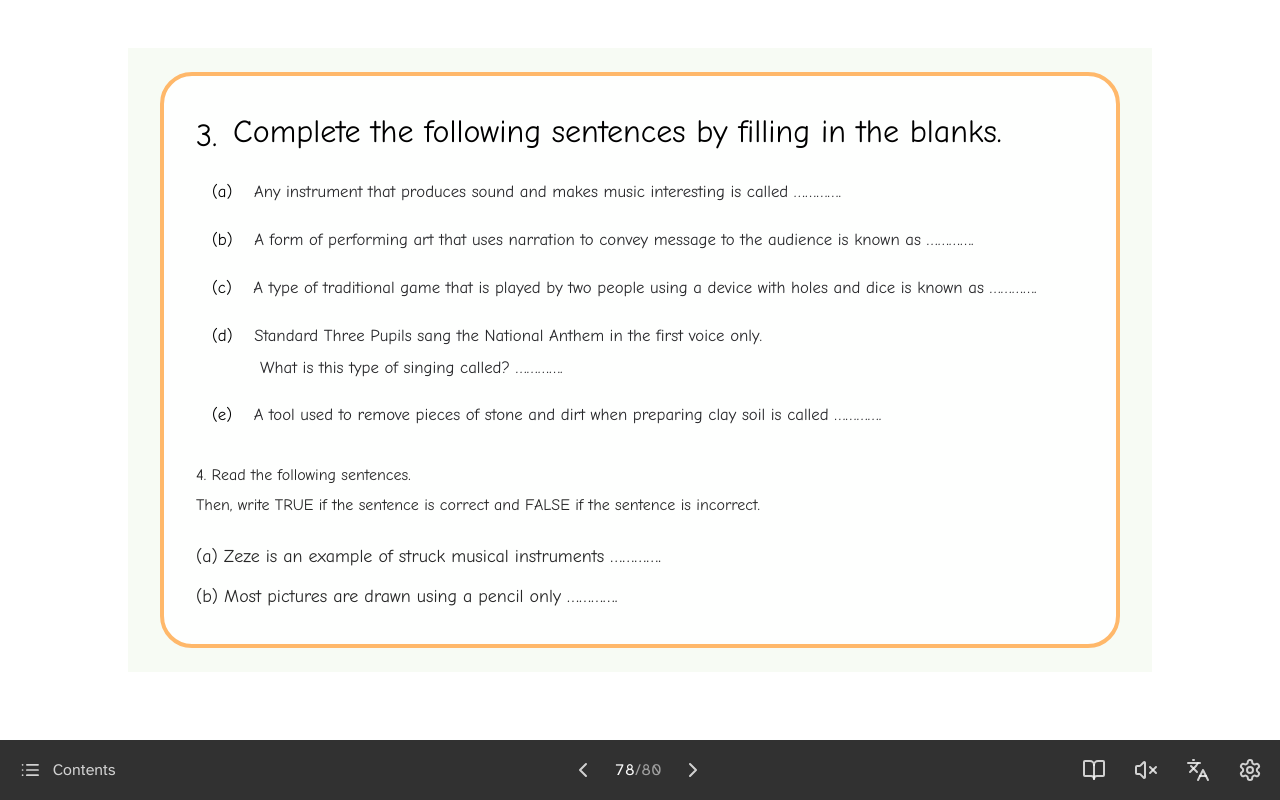
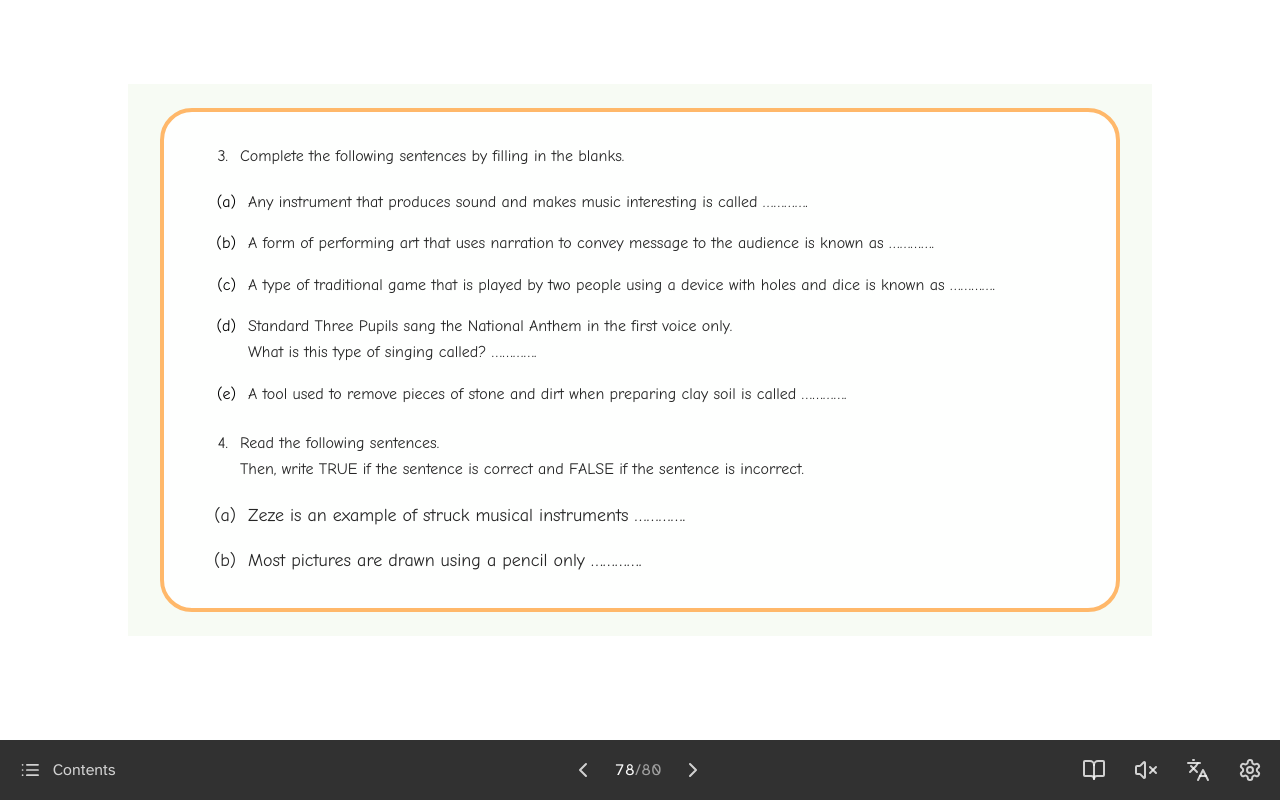
Before and after one commit to Joleen-Aweda/arts_sports, a plain HTML site: page pg078_sec001.html in a window 1280 px wide. Drawn offline with Linux system fonts and the light colour scheme.

Commit message:
Fix final exercise layouts and activity icon

```diff
--- a/pg078_sec001.html
+++ b/pg078_sec001.html
@@ -18,75 +18,71 @@
       <div class="container mx-auto max-w-5xl bg-[#f7fbf4] px-8 max-lg:px-6 max-sm:px-4 py-6 max-sm:py-4 " id="content">
   <div class="mx-auto w-full rounded-[2rem] border-4 border-orange-300 bg-white/90 px-8 py-8 max-lg:px-6 max-lg:py-6 max-sm:px-4 max-sm:py-5">
   <section data-section-type="text_only" data-section-id="pg078_sec001" class="w-full">
-    <div class="mb-4 flex items-start gap-4 max-sm:gap-3">
-      <div class="w-auto shrink-0 pt-1 text-[2rem] font-normal text-black max-lg:text-[1.7rem] max-sm:text-[1.15rem]">
-        <span data-id="pg078_n0002" class="text-black">3.</span>
-      </div>
-      <div class="pt-1 text-left text-[2rem] font-normal leading-tight text-black max-lg:text-[1.7rem] max-sm:text-[1.15rem] max-sm:leading-snug" data-id="pg078_n0003">Complete the following sentences by filling in the blanks.</div>
+    <div class="mb-5 grid items-start gap-3 text-[1.125rem] font-normal leading-[1.6] text-neutral-800" style="grid-template-columns:2rem minmax(0,1fr);">
+      <span data-id="pg078_n0002" class="text-right tabular-nums">3.</span>
+      <span data-id="pg078_n0003">Complete the following sentences by filling in the blanks.</span>
     </div>
 
-    <div class="space-y-4 pl-4 text-left text-[1.05rem] leading-[1.9] text-zinc-800 max-lg:text-[1rem] max-sm:pl-0 max-sm:text-[0.98rem] max-sm:leading-[1.75]">
+    <div class="space-y-4 text-left text-[1.125rem] font-normal leading-[1.6] text-neutral-800">
       <div>
-        <div class="fitb-sentence">
-          <span class="mr-4 inline-block align-top font-medium text-black" data-id="pg078_n0006">(a)</span>
+        <div class="fitb-sentence grid items-start gap-3" style="grid-template-columns:2.5rem minmax(0,1fr);">
+          <span class="text-right font-normal text-black" data-id="pg078_n0006">(a)</span>
           <span data-id="pg078_n0007">Any instrument that produces sound and makes music interesting is called ………….</span>
         </div>
       </div>
 
       <div>
-        <div class="fitb-sentence">
-          <span class="mr-4 inline-block align-top font-medium text-black" data-id="pg078_n0009">(b)</span>
+        <div class="fitb-sentence grid items-start gap-3" style="grid-template-columns:2.5rem minmax(0,1fr);">
+          <span class="text-right font-normal text-black" data-id="pg078_n0009">(b)</span>
           <span data-id="pg078_n0010">A form of performing art that uses narration to convey message to the audience is known as ………….</span>
         </div>
       </div>
 
       <div>
-        <div class="fitb-sentence">
-          <span class="mr-4 inline-block align-top font-medium text-black" data-id="pg078_n0012">(c)</span>
+        <div class="fitb-sentence grid items-start gap-3" style="grid-template-columns:2.5rem minmax(0,1fr);">
+          <span class="text-right font-normal text-black" data-id="pg078_n0012">(c)</span>
           <span data-id="pg078_n0013">A type of traditional game that is played by two people using a device with holes and dice is known as ………….</span>
         </div>
       </div>
 
       <div>
-        <div>
-          <span class="mr-4 inline-block align-top font-medium text-black" data-id="pg078_n0015">(d)</span>
+        <div class="grid items-start gap-3" style="grid-template-columns:2.5rem minmax(0,1fr);">
+          <span class="text-right font-normal text-black" data-id="pg078_n0015">(d)</span>
           <span data-id="pg078_n0016">Standard Three Pupils sang the National Anthem in the first voice only.</span>
         </div>
-        <div class="fitb-sentence pl-12 max-sm:pl-0" data-id="pg078_n0017">What is this type of singing called? ………….</div>
+        <div class="fitb-sentence" style="margin-left:3.25rem;" data-id="pg078_n0017">What is this type of singing called? ………….</div>
       </div>
 
       <div>
-        <div class="fitb-sentence">
-          <span class="mr-4 inline-block align-top font-medium text-black" data-id="pg078_n0019">(e)</span>
+        <div class="fitb-sentence grid items-start gap-3" style="grid-template-columns:2.5rem minmax(0,1fr);">
+          <span class="text-right font-normal text-black" data-id="pg078_n0019">(e)</span>
           <span data-id="pg078_n0020">A tool used to remove pieces of stone and dirt when preparing clay soil is called ………….</span>
         </div>
       </div>
     </div>
   </section>
 
-  <div class="mt-8 pt-0" data-merged-section="true">
+  <div class="mt-6 pt-0" data-merged-section="true">
 <section class="w-full" data-section-type="text_only" data-section-id="pg078_sec002">
 
     <!-- Instruction Header -->
-    <div class="mb-6 max-sm:mb-5">
-      <div class="text-[1.125rem] font-normal leading-[1.6] text-neutral-800">
-        <span data-id="pg078_n0022">4.</span>
+    <div class="mb-5 grid items-start gap-3 text-[1.125rem] font-normal leading-[1.6] text-neutral-800" style="grid-template-columns:2rem minmax(0,1fr);">
+      <span data-id="pg078_n0022" class="text-right tabular-nums">4.</span>
+      <div>
         <span data-id="pg078_n0023">Read the following sentences.</span>
+        <span class="block" data-id="pg078_n0024">Then, write TRUE if the sentence is correct and FALSE if the sentence is incorrect.</span>
       </div>
-      <span class="mt-1 block text-[1.125rem] font-normal leading-[1.6] text-neutral-800" data-id="pg078_n0024">
-        Then, write TRUE if the sentence is correct and FALSE if the sentence is incorrect.
-      </span>
     </div>
 
     <!-- Sentences List -->
-    <div class="space-y-3 text-[28px] leading-[1.9] text-neutral-800 max-lg:text-[24px] max-lg:leading-[1.85] max-sm:text-[18px] max-sm:leading-[1.75]" style="font-family: 'Comic Sans MS', 'Trebuchet MS', cursive, sans-serif; font-weight: 400;">
-      <p class="fitb-sentence">
-        <span data-id="pg078_n0027">(a)</span>
+    <div class="space-y-4 text-[1.125rem] font-normal leading-[1.6] text-neutral-800">
+      <p class="fitb-sentence grid items-start gap-3" style="grid-template-columns:2.5rem minmax(0,1fr);">
+        <span data-id="pg078_n0027" class="text-right">(a)</span>
         <span data-id="pg078_n0028">Zeze is an example of struck musical instruments ………….</span>
       </p>
 
-      <p class="fitb-sentence">
-        <span data-id="pg078_n0030">(b)</span>
+      <p class="fitb-sentence grid items-start gap-3" style="grid-template-columns:2.5rem minmax(0,1fr);">
+        <span data-id="pg078_n0030" class="text-right">(b)</span>
         <span data-id="pg078_n0031">Most pictures are drawn using a pencil only ………….</span>
       </p>
     </div>
--- a/pg079_sec001.html
+++ b/pg079_sec001.html
@@ -16,33 +16,33 @@
     <main class="w-full">
       <h1 class="sr-only" id="page-heading">Arts and Sports</h1>
       <div class="container mx-auto max-w-5xl bg-white px-8 max-lg:px-6 max-sm:px-4 pt-10 pb-10 " id="content">
-  <section data-section-type="text_only" data-section-id="pg079_sec001" class="max-w-5xl mx-auto">
-    <div class="mx-auto rounded-[28px] border-[4px] border-orange-300 bg-white px-10 py-8 max-lg:px-8 max-lg:py-7 max-sm:px-5 max-sm:py-5">
-      <div class="space-y-3 text-[28px] leading-[1.9] text-neutral-800 max-lg:text-[24px] max-lg:leading-[1.85] max-sm:text-[18px] max-sm:leading-[1.75]" style="font-family: &apos;Comic Sans MS&apos;, &apos;Trebuchet MS&apos;, cursive, sans-serif; font-weight: 400;">
+  <div class="mx-auto w-full rounded-[28px] border-4 border-orange-300 bg-white px-10 py-9 max-lg:px-8 max-lg:py-7 max-sm:px-5 max-sm:py-5">
+  <section data-section-type="text_only" data-section-id="pg079_sec001" class="w-full">
+      <div class="space-y-4 text-[1.125rem] font-normal leading-[1.6] text-neutral-800">
         <p class="fitb-sentence">
-          <span data-id="pg079_n0003">(c) Physical exercise helps to strengthen playing skills and physical fitness ………….</span>
+          <span data-id="pg079_n0003" class="block" style="padding-left:3.25rem;text-indent:-3.25rem;">(c) Physical exercise helps to strengthen playing skills and physical fitness ………….</span>
         </p>
         <p class="fitb-sentence">
-          <span data-id="pg079_n0004">(d) Art exhibitions help to develop pupils&#x2019; creativity and talents ………….</span>
+          <span data-id="pg079_n0004" class="block" style="padding-left:3.25rem;text-indent:-3.25rem;">(d) Art exhibitions help to develop pupils&#x2019; creativity and talents ………….</span>
         </p>
         <p class="fitb-sentence">
-          <span data-id="pg079_n0005">(e) If songs are sung without musical instruments, they lose their quality ………….</span>
+          <span data-id="pg079_n0005" class="block" style="padding-left:3.25rem;text-indent:-3.25rem;">(e) If songs are sung without musical instruments, they lose their quality ………….</span>
         </p>
       </div>
-    </div>
   </section>
 
-  <div class="mt-8 border-t border-transparent pt-1" data-merged-section="true">
-<section data-section-type="text_only" data-section-id="pg079_sec002" class="mx-auto max-w-5xl rounded-[28px] border-[4px] border-orange-300 bg-white px-10 py-10 max-lg:px-8 max-sm:px-5 max-sm:py-6" style="box-shadow: 0 0 0 1px rgba(255,255,255,0.7) inset;">
+  <div class="mt-6 pt-0" data-merged-section="true">
+<section data-section-type="text_only" data-section-id="pg079_sec002" class="w-full">
   <div class="space-y-8 text-[1.125rem] font-normal leading-[1.6] text-neutral-800">
-    <div class="grid grid-cols-[2rem_minmax(0,1fr)] items-start gap-3">
+    <div class="grid items-start gap-3" style="grid-template-columns:2rem minmax(0,1fr);">
       <span data-id="pg079_n0009" class="text-right tabular-nums">5.</span><span data-id="pg079_n0010">Briefly explain how to do the agility ladder exercise.</span>
     </div>
-    <div class="grid grid-cols-[2rem_minmax(0,1fr)] items-start gap-3">
+    <div class="grid items-start gap-3" style="grid-template-columns:2rem minmax(0,1fr);">
       <span data-id="pg079_n0012" class="text-right tabular-nums">6.</span><span data-id="pg079_n0013">Explain why, when the middle player catches the rede ball, he or she throws it away.</span>
     </div>
   </div>
 </section>
+  </div>
   </div>
 </div>
     </main>
```
Also changed, not shown: pg052_sec001.html (+0 -1 lines), assets/offline-preloader.js.
